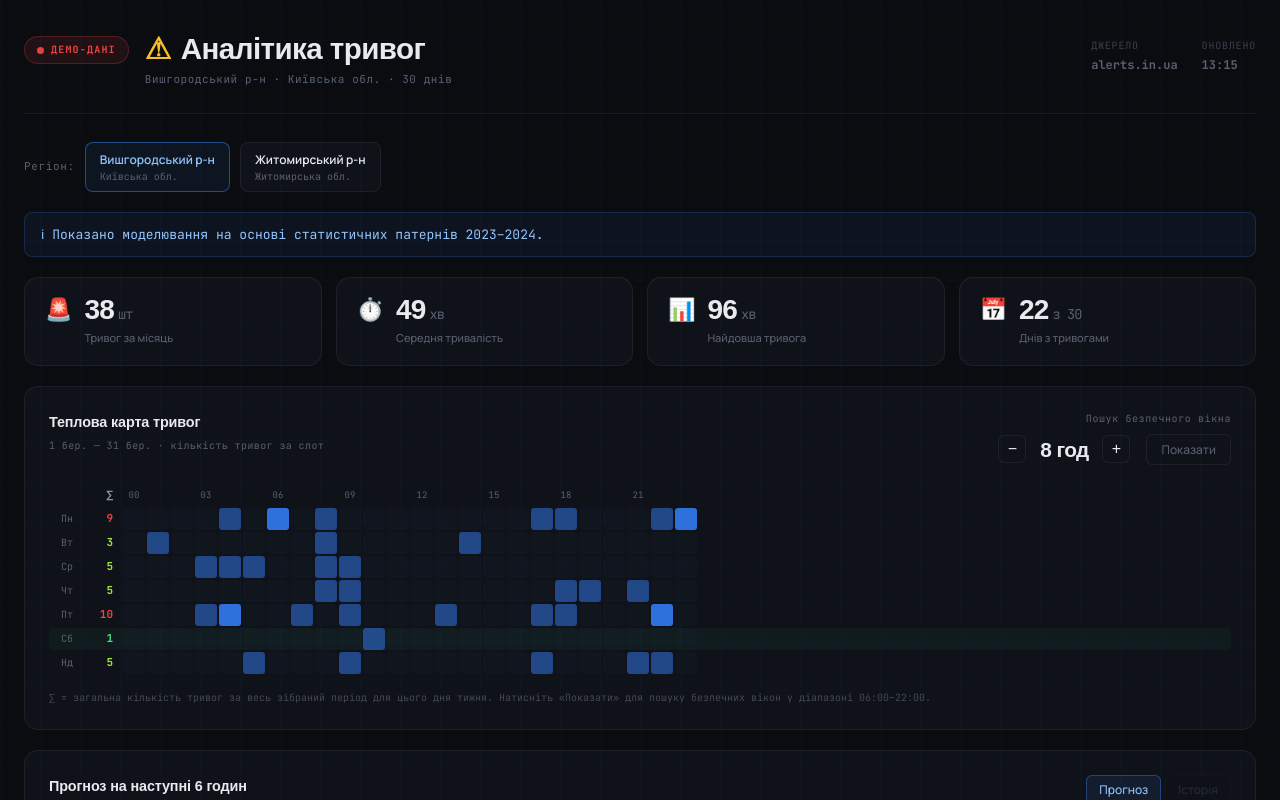
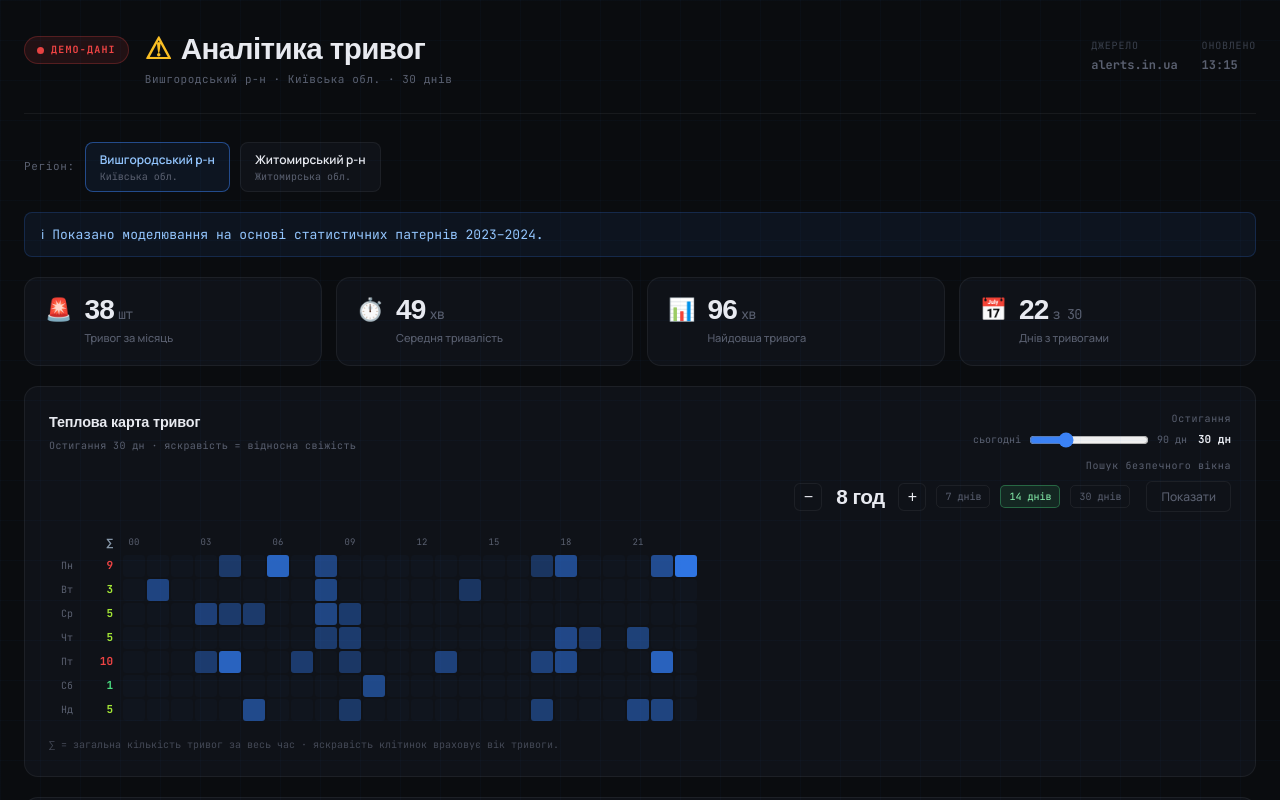
Before and after one commit to viacheslavari-sys/air-alert-dashboard, a React (Vite) app: page / in a window 1280 px wide. Shown: the top 800 px of the page. Built offline with nearby package versions, Linux system fonts and the light colour scheme; a web font is replaced by a local one.

Commit message:
Heat Map Updated

```diff
--- a/src/components/HeatmapWithFinder.jsx
+++ b/src/components/HeatmapWithFinder.jsx
@@ -2,34 +2,103 @@ import { useState } from 'react'
 import { computeHeatmap } from '../data/mockAlerts'
 
 const DAY_LABELS  = ['Пн', 'Вт', 'Ср', 'Чт', 'Пт', 'Сб', 'Нд']
-
-// Колір ∑ від зеленого (мало) до червоного (багато)
-function dowCountColor(count, maxCount) {
-  if (maxCount === 0) return '#8899aa'
-  var ratio = count / maxCount
-  if (ratio <= 0.25) return '#4ade80'  // зелений
-  if (ratio <= 0.5)  return '#a3e635'  // жовто-зелений
-  if (ratio <= 0.75) return '#f97316'  // помаранчевий
-  return '#ef4444'                      // червоний
-}
 const HOUR_START  = 6
 const HOUR_END    = 22
 const HOUR_LABELS = Array.from({ length: 24 }, function(_, h) {
   return h % 3 === 0 ? String(h).padStart(2, '0') : ''
 })
 
-function countToOpacity(count, maxCount) {
-  if (count === 0 || maxCount === 0) return 0.03
-  return 0.12 + (count / maxCount) * 0.83
+const SEARCH_RANGES = [
+  { label: '7 днів',  days: 7  },
+  { label: '14 днів', days: 14 },
+  { label: '30 днів', days: 30 },
+]
+
+// Колір ∑ від зеленого до червоного
+function dowCountColor(count, maxCount) {
+  if (maxCount === 0) return '#8899aa'
+  var ratio = count / maxCount
+  if (ratio <= 0.25) return '#4ade80'
+  if (ratio <= 0.5)  return '#a3e635'
+  if (ratio <= 0.75) return '#f97316'
+  return '#ef4444'
 }
 
-function findSafeWindows(hm, windowSize) {
+// Обчислює зважену теплову карту з остиганням
+// Кожна тривога отримує вагу e^(-вік/tau) де tau = halflife/ln(2)
+function computeDecayHeatmap(alerts, halfLifeDays) {
+  var now  = Date.now()
+  var tau  = halfLifeDays / Math.LN2  // константа загасання
+
+  // Зважена сума по слоту [dow][hour]
+  var slotWeight   = Array.from({ length: 7 }, function() { return Array(24).fill(0) })
+  var dowWeight    = Array(7).fill(0)
+  var slotDuration = Array.from({ length: 7 }, function() { return Array(24).fill(0) })
+  var slotCount    = Array.from({ length: 7 }, function() { return Array(24).fill(0) })
+
+  alerts.forEach(function(a) {
+    var d      = new Date(a.started_at)
+    var dow    = (d.getDay() + 6) % 7
+    var hour   = d.getHours()
+    var ageDays = (now - d.getTime()) / 86400000
+    var weight  = Math.exp(-ageDays / tau)
+
+    slotWeight[dow][hour] += weight
+    dowWeight[dow]        += weight
+
+    if (a.duration_minutes) {
+      slotDuration[dow][hour] += a.duration_minutes
+      slotCount[dow][hour]    += 1
+    }
+  })
+
+  // Максимум для нормалізації
+  var maxWeight = 0
+  for (var d2 = 0; d2 < 7; d2++) {
+    for (var h = 0; h < 24; h++) {
+      if (slotWeight[d2][h] > maxWeight) maxWeight = slotWeight[d2][h]
+    }
+  }
+  var maxDowWeight = Math.max.apply(null, dowWeight) || 1
+
+  return {
+    slotWeight  : slotWeight,
+    dowWeight   : dowWeight,
+    maxWeight   : maxWeight,
+    maxDowWeight: maxDowWeight,
+    slotDuration: slotDuration,
+    slotCount   : slotCount,
+  }
+}
+
+// Opacity для клітинки з остиганням
+function weightToOpacity(weight, maxWeight) {
+  if (weight === 0 || maxWeight === 0) return 0.03
+  return 0.1 + (weight / maxWeight) * 0.88
+}
+
+// Пошук безпечних вікон у відфільтрованих за діапазоном тривогах
+function findSafeWindows(alerts, windowSize, searchDays) {
+  var cutoff = Date.now() - searchDays * 86400000
+  var recent = alerts.filter(function(a) {
+    return new Date(a.started_at).getTime() >= cutoff
+  })
+
+  // Будуємо set зайнятих слотів
+  var busySet = {}
+  recent.forEach(function(a) {
+    var d   = new Date(a.started_at)
+    var dow  = (d.getDay() + 6) % 7
+    var hour = d.getHours()
+    busySet[dow + '-' + hour] = true
+  })
+
   var results = []
-  hm.cells.forEach(function(dayCells, dow) {
+  for (var dow = 0; dow < 7; dow++) {
     for (var start = HOUR_START; start + windowSize - 1 <= HOUR_END; start++) {
       var allClear = true
       for (var h = start; h < start + windowSize; h++) {
-        if (dayCells[h].count > 0) { allClear = false; break }
+        if (busySet[dow + '-' + h]) { allClear = false; break }
       }
       if (allClear) {
         results.push({
@@ -41,7 +110,7 @@ function findSafeWindows(hm, windowSize) {
         })
       }
     }
-  })
+  }
   return results
 }
 
@@ -65,25 +134,43 @@ function buildBlinkSet(win) {
 }
 
 export function HeatmapWithFinder({ alerts, regionKey }) {
-  var _win        = useState(8)
-  var windowSize  = _win[0]
-  var setWindow   = _win[1]
+  // Остигання
+  var _decay    = useState(30)
+  var decayDays = _decay[0]
+  var setDecay  = _decay[1]
 
-  var _active    = useState(false)
-  var isActive   = _active[0]
-  var setActive  = _active[1]
+  // Пошук вікон
+  var _win       = useState(8)
+  var windowSize = _win[0]
+  var setWindow  = _win[1]
+
+  var _active   = useState(false)
+  var isActive  = _active[0]
+  var setActive = _active[1]
+
+  var _range      = useState(1)  // індекс SEARCH_RANGES, дефолт 14 днів
+  var rangeIdx    = _range[0]
+  var setRange    = _range[1]
 
   var _hover     = useState(null)
   var hoveredWin = _hover[0]
   var setHovered = _hover[1]
 
-  var hm      = computeHeatmap(alerts)
-  var windows = isActive ? findSafeWindows(hm, windowSize) : []
-  var hlSet   = isActive ? buildHighlightSet(windows) : {}
-  var blinkSet = buildBlinkSet(hoveredWin)
+  var hue = regionKey === 'zhytomyr' ? '24' : '217'
 
-  var maxWindow = HOUR_END - HOUR_START + 1
-  var hue = regionKey === 'zhytomyr' ? '24' : '217'
+  // Зважена карта для відображення
+  var decay    = computeDecayHeatmap(alerts || [], decayDays)
+
+  // Повна карта для ∑ (абсолютні кількості)
+  var hm       = computeHeatmap(alerts || [])
+
+  // Пошук вікон
+  var searchDays = SEARCH_RANGES[rangeIdx].days
+  var windows    = isActive ? findSafeWindows(alerts || [], windowSize, searchDays) : []
+  var hlSet      = isActive ? buildHighlightSet(windows) : {}
+  var blinkSet   = buildBlinkSet(hoveredWin)
+
+  var maxWindow  = HOUR_END - HOUR_START + 1
 
   return (
     <div className="chart-card heatmap-card">
@@ -93,8 +180,28 @@ export function HeatmapWithFinder({ alerts, regionKey }) {
         <div>
           <h2 className="chart-title">Теплова карта тривог</h2>
           <p className="chart-subtitle">
-            {hm.periodFrom} — {hm.periodTo} · кількість тривог за слот
+            Остигання {decayDays} дн · яскравість = відносна свіжість
           </p>
+        </div>
+
+        <div className="hm-top-controls">
+          {/* Повзунок остигання */}
+          <div className="hm-decay-control">
+            <span className="sf-controls-label">Остигання</span>
+            <div className="hm-decay-row">
+              <span className="hm-decay-edge">сьогодні</span>
+              <input
+                type="range"
+                min={7}
+                max={90}
+                step={1}
+                value={decayDays}
+                className="hm-decay-slider"
+                onChange={function(e) { setDecay(Number(e.target.value)) }}
+              />
+              <span className="hm-decay-edge">90 дн</span>
+              <span className="hm-decay-value">{decayDays} дн</span>
+            </div>
           </div>
 
           {/* Контролі пошуку */}
@@ -112,6 +219,18 @@ export function HeatmapWithFinder({ alerts, regionKey }) {
                 onClick={function() { setWindow(Math.min(maxWindow, windowSize + 1)) }}
                 disabled={windowSize >= maxWindow}
               >+</button>
+              {/* Діапазон пошуку */}
+              {SEARCH_RANGES.map(function(opt, i) {
+                return (
+                  <button
+                    key={opt.label}
+                    className={'sf-range-btn ' + (rangeIdx === i ? 'sf-range-btn--active' : '')}
+                    onClick={function() { setRange(i) }}
+                  >
+                    {opt.label}
+                  </button>
+                )
+              })}
               <button
                 className={'sf-toggle-btn ' + (isActive ? 'sf-toggle-btn--active' : '')}
                 onClick={function() {
@@ -124,12 +243,13 @@ export function HeatmapWithFinder({ alerts, regionKey }) {
             </div>
           </div>
         </div>
+      </div>
 
       {/* ── Теплова карта ── */}
       <div className="heatmap-wrap">
         <div className="hm-row hm-header-row">
           <span className="hm-day-label" />
-          <span className="hm-count-label" title="Всього тривог за період">∑</span>
+          <span className="hm-count-label" title="Всього тривог за весь час">∑</span>
           {HOUR_LABELS.map(function(l, h) {
             var outOfRange = isActive && (h < HOUR_START || h > HOUR_END)
             return (
@@ -145,17 +265,13 @@ export function HeatmapWithFinder({ alerts, regionKey }) {
         </div>
 
         {hm.cells.map(function(dayCells, dow) {
-          var isQuietest = dow === hm.quietestDow
           return (
-            <div
-              key={dow}
-              className={'hm-row ' + (isQuietest ? 'hm-row--quiet' : '')}
-            >
+            <div key={dow} className="hm-row">
               <span className="hm-day-label">{DAY_LABELS[dow]}</span>
               <span
                 className="hm-count-label"
                 style={{ color: dowCountColor(hm.dowCount[dow], Math.max.apply(null, hm.dowCount)) }}
-                title={DAY_LABELS[dow] + ' — ' + hm.dowCount[dow] + ' тривог за весь період'}
+                title={DAY_LABELS[dow] + ' — ' + hm.dowCount[dow] + ' тривог за весь час'}
               >
                 {hm.dowCount[dow]}
               </span>
@@ -165,7 +281,6 @@ export function HeatmapWithFinder({ alerts, regionKey }) {
                 var inRange    = cell.hour >= HOUR_START && cell.hour <= HOUR_END
                 var isGreen    = hlSet[key]
                 var isBlinking = blinkSet[key]
-                // Затемнення нічних годин тільки в активному режимі
                 var isDim      = isActive && !inRange
 
                 var bg
@@ -174,9 +289,16 @@ export function HeatmapWithFinder({ alerts, regionKey }) {
                 } else if (isGreen) {
                   bg = 'hsla(142, 70%, 50%, 0.65)'
                 } else {
-                  bg = 'hsla(' + hue + ', 80%, 55%, ' +
-                    countToOpacity(cell.count, hm.maxSlotCount) + ')'
+                  var op = weightToOpacity(
+                    decay.slotWeight[dow][cell.hour],
+                    decay.maxWeight
+                  )
+                  bg = 'hsla(' + hue + ', 80%, 55%, ' + op + ')'
                 }
+
+                var dur = decay.slotCount[dow][cell.hour] > 0
+                  ? Math.round(decay.slotDuration[dow][cell.hour] / decay.slotCount[dow][cell.hour])
+                  : 0
 
                 return (
                   <span
@@ -193,7 +315,7 @@ export function HeatmapWithFinder({ alerts, regionKey }) {
                       isGreen
                         ? cell.day + ' ' + cell.label + ' — безпечна година'
                         : cell.day + ' ' + cell.label + ' — ' + cell.count + ' тривог' +
-                          (cell.avgDuration > 0 ? ', серед. ' + cell.avgDuration + ' хв' : '')
+                          (dur > 0 ? ', серед. ' + dur + ' хв' : '')
                     }
                   />
                 )
@@ -203,17 +325,16 @@ export function HeatmapWithFinder({ alerts, regionKey }) {
         })}
       </div>
 
-      {/* ── Результати — тільки в активному режимі ── */}
+      {/* ── Результати пошуку ── */}
       {isActive && (
         <div className="sf-results-section">
           <div className="sf-results-header">
             {windows.length === 0
-              ? 'Немає чистих вікон на ' + windowSize + ' год у діапазоні 06:00–22:00 — спробуйте зменшити тривалість'
+              ? 'Немає чистих вікон на ' + windowSize + ' год за останні ' + searchDays + ' дн · спробуйте зменшити тривалість або діапазон'
               : 'Знайдено ' + windows.length + ' вікн' +
                 (windows.length === 1 ? 'о' : windows.length < 5 ? 'а' : '') +
-                ' без тривог · наведіть щоб підсвітити на карті'}
+                ' за останні ' + searchDays + ' дн · наведіть щоб підсвітити'}
           </div>
-
           {windows.length > 0 && (
             <div className="sf-tags">
               {windows.map(function(w) {
@@ -238,10 +359,8 @@ export function HeatmapWithFinder({ alerts, regionKey }) {
       )}
 
       <p className="hm-note">
-        ∑ = загальна кількість тривог за весь зібраний період для цього дня тижня.
-        {isActive
-          ? ' Зелені клітинки = нуль тривог. Нічні години затемнені під час пошуку. Статистичний прогноз — не гарантія.'
-          : ' Натисніть «Показати» для пошуку безпечних вікон у діапазоні 06:00–22:00.'}
+        ∑ = загальна кількість тривог за весь час · яскравість клітинок враховує вік тривоги.
+        {isActive && ' Пошук вікон — тривоги без ' + searchDays + ' дн.'}
       </p>
     </div>
   )
--- a/src/index.css
+++ b/src/index.css
@@ -1192,3 +1192,72 @@ body {
   font-size: 12px;
   line-height: 1.6;
 }
+
+/* ── Decay heatmap controls ── */
+.hm-top-controls {
+  display: flex;
+  flex-direction: column;
+  align-items: flex-end;
+  gap: 10px;
+  flex-shrink: 0;
+}
+
+.hm-decay-control {
+  display: flex;
+  flex-direction: column;
+  align-items: flex-end;
+  gap: 4px;
+}
+
+.hm-decay-row {
+  display: flex;
+  align-items: center;
+  gap: 8px;
+}
+
+.hm-decay-edge {
+  font-family: var(--font-mono);
+  font-size: 10px;
+  color: var(--text-muted);
+  white-space: nowrap;
+}
+
+.hm-decay-slider {
+  width: 120px;
+  accent-color: #3b82f6;
+  cursor: pointer;
+}
+
+.hm-decay-value {
+  font-family: var(--font-mono);
+  font-size: 11px;
+  font-weight: 600;
+  color: var(--text);
+  min-width: 36px;
+  text-align: right;
+}
+
+/* ── Search range buttons ── */
+.sf-range-btn {
+  padding: 4px 8px;
+  border-radius: 5px;
+  border: 1px solid var(--border);
+  background: transparent;
+  color: var(--text-muted);
+  font-size: 10px;
+  font-family: var(--font-mono);
+  cursor: pointer;
+  transition: all 0.15s;
+  white-space: nowrap;
+}
+
+.sf-range-btn:hover {
+  border-color: var(--border-hover);
+  color: var(--text);
+}
+
+.sf-range-btn--active {
+  background: rgba(74, 222, 128, 0.1);
+  border-color: rgba(74, 222, 128, 0.35);
+  color: #86efac;
+}
```
Lines whose indentation alone changed are shown as unchanged.
